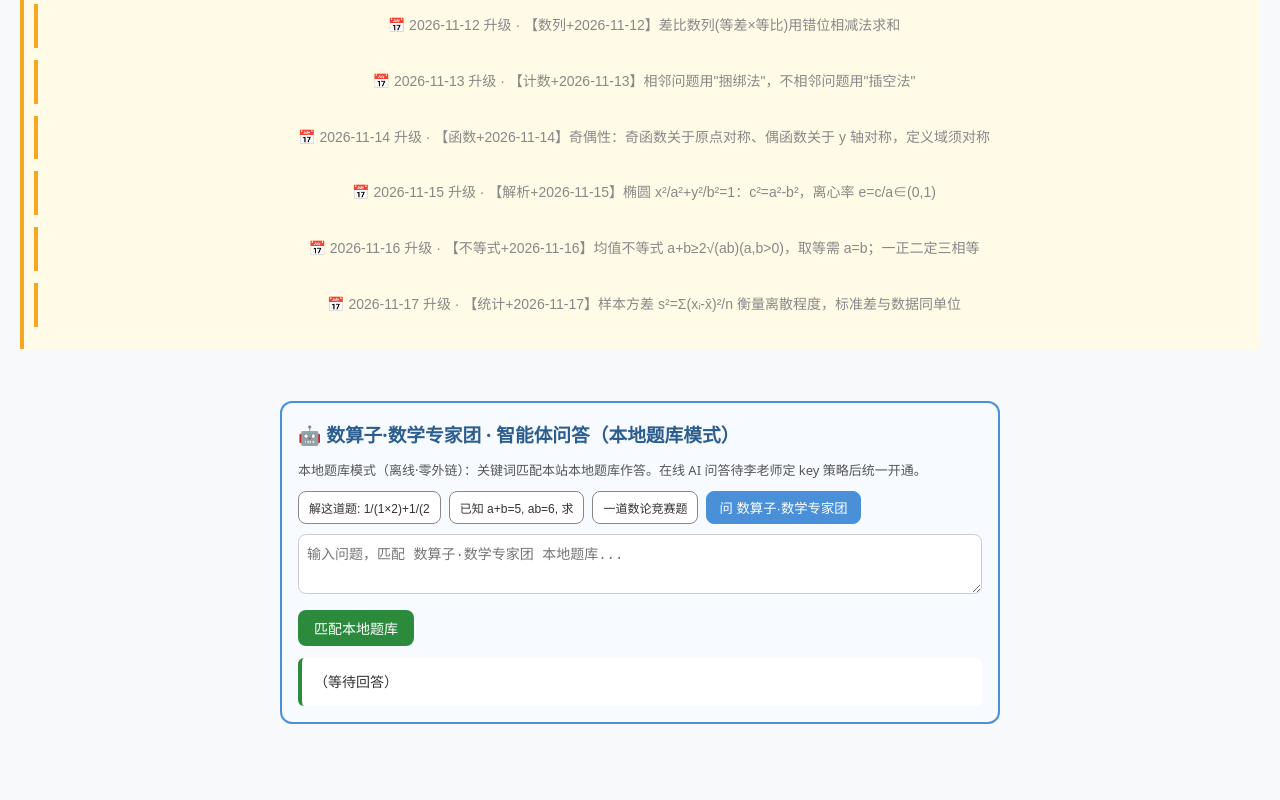
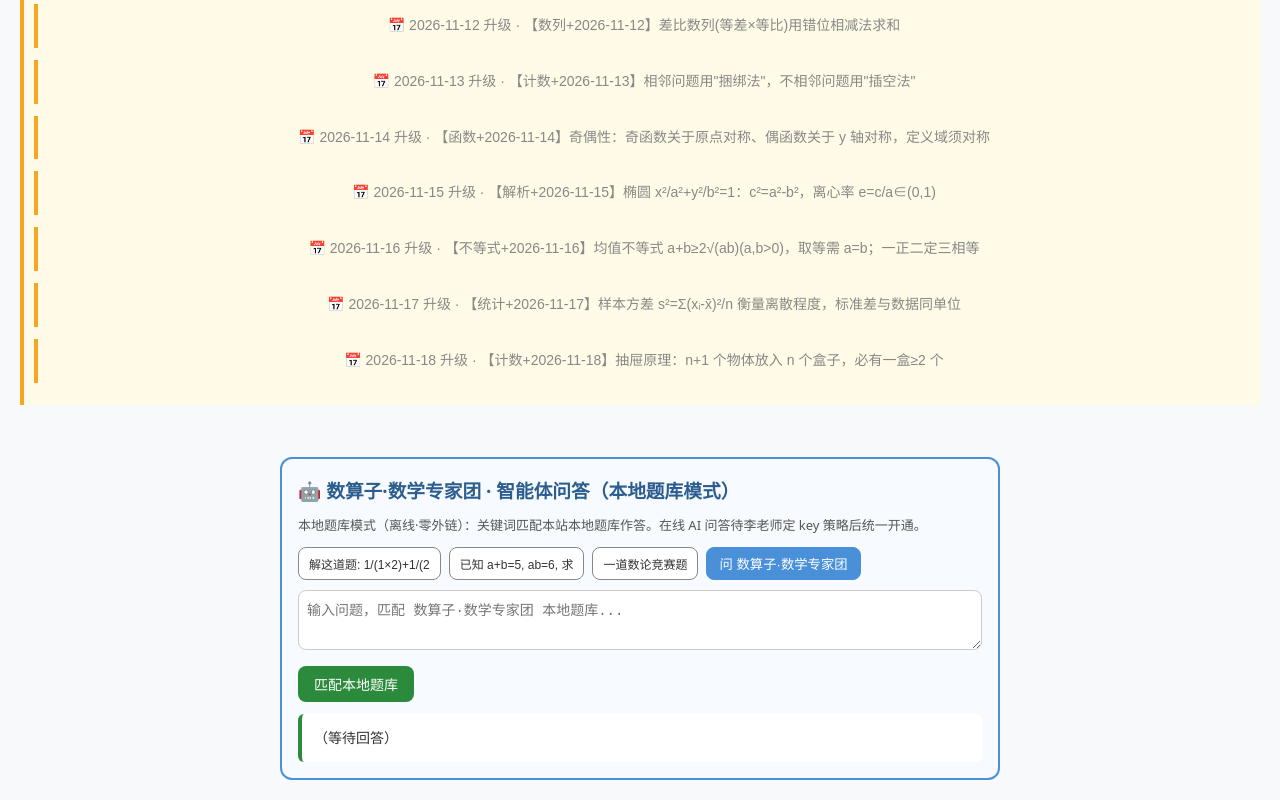
Before and after one commit to dapengzhanchi141345/li-yanming-math, a plain HTML site: page index.html in a window 1280 px wide. Shown: the part 2172-2972 px from the top of the page. Before the commit the page ends 2916 px from the top, so only its background shows below. Drawn offline with Linux system fonts and the light colour scheme.

Commit message:
math 12独立站升级 2026-11-18

```diff
--- a/index.html
+++ b/index.html
@@ -152,6 +152,8 @@ a <input id="qa" value="1" style="width:60px"> b <input id="qb" value="-5" style
 <div style="background:#fffbe6;border-left:4px solid #f5a623;padding:10px;margin:12px 0;font-size:14px">📅 2026-11-16 升级 · 【不等式+2026-11-16】均值不等式 a+b≥2√(ab)(a,b>0)，取等需 a=b；一正二定三相等</div>
 
 <div style="background:#fffbe6;border-left:4px solid #f5a623;padding:10px;margin:12px 0;font-size:14px">📅 2026-11-17 升级 · 【统计+2026-11-17】样本方差 s²=Σ(xᵢ-x̄)²/n 衡量离散程度，标准差与数据同单位</div>
+
+<div style="background:#fffbe6;border-left:4px solid #f5a623;padding:10px;margin:12px 0;font-size:14px">📅 2026-11-18 升级 · 【计数+2026-11-18】抽屉原理：n+1 个物体放入 n 个盒子，必有一盒≥2 个</div>
 </footer>
 
 <script>
```
